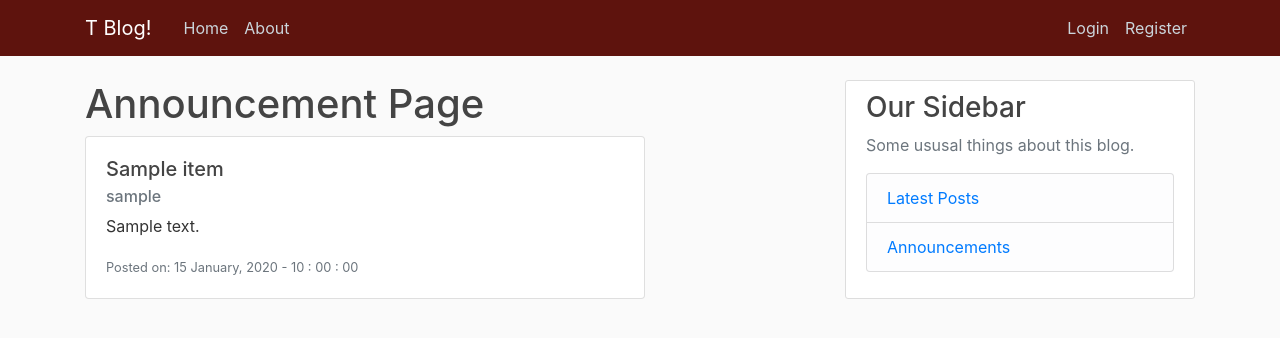
After one commit to sarthoksarik/django_blog_deployed, a Django app: template blog/templates/blog/announcements_list.html in a window 1280 px wide. The commit adds this page. Shown: the top 338 px of the page. Run offline with Django 3.2, Linux system fonts and the light colour scheme; the template is opened without the code that fills it: most values are stand-ins (such as "Sample title", 1, 10 or a date in 2020); some libraries are stand-ins or nearby versions.

Commit message:
announcement system is live

```diff
--- a/blog/admin.py
+++ b/blog/admin.py
@@ -1,4 +1,5 @@
 from django.contrib import admin
-from .models import Post
+from .models import Post, Announcements
 
 admin.site.register(Post)
+admin.site.register(Announcements)
--- /dev/null
+++ b/blog/templates/blog/announcements_list.html
@@ -0,0 +1,32 @@
+{% extends "blog/base.html" %}
+{% block content %}
+<h1>Announcement Page</h1>
+
+
+
+{% if announcements %}
+<!-- Announcement Model attributes: title(CharField), detail(TextField), date_created(DateTimeField), creator(Model -> User) -->
+{% for item in announcements %}
+<!-- announcements will be listed here -->
+<div class="card" style="max-width: 35rem;">
+    <div class="card-body">
+        <h5 class="card-title">{{item.title}}</h5>
+        <h6 class="card-subtitle mb-2 text-muted">{{item.creator.username}}</h6>
+        <p class="card-text">{{item.detail}}</p>
+        <p class="card-text"><small class="text-muted">Posted on:
+                {{item.date_created|date:'d F, Y - H : i : s'}}</small>
+        </p>
+    </div>
+</div>
+
+{% endfor %}
+
+{% else %}
+<!-- If there is no announement objects -->
+<div class="alert alert-success">
+    <p>Looks like no announcements for now!</p>
+</div>
+
+{% endif %}
+
+{% endblock content %}
--- a/blog/templates/blog/base.html
+++ b/blog/templates/blog/base.html
@@ -67,7 +67,7 @@
                     <ul class="list-group">
                         <li class="list-group-item list-group-item-light"><a href="{% url 'blog-home' %}">
                                 Latest Posts</a></li>
-                        <li class="list-group-item list-group-item-light"><a href="{% url 'blog-about' %}">
+                        <li class="list-group-item list-group-item-light"><a href="{% url 'blog-announcements' %}">
                                 Announcements</a></li>
                     </ul>
                     </p>
--- a/blog/urls.py
+++ b/blog/urls.py
@@ -14,7 +14,8 @@ urlpatterns = [
     path('post/<int:pk>/', PostDetailView.as_view(), name='post-detail'),
     path('post/new/', PostCreateView.as_view(), name='post-create'),
     path('post/<int:pk>/update/', PostUpdateView.as_view(), name='post-update'),
+    path('post/<int:pk>/delete/', PostDeleteView.as_view(), name='post-delete'),
     path('about/', views.about, name='blog-about'),
-    path('post/<int:pk>/delete/', PostDeleteView.as_view(), name='post-delete'),
+    path('announcements/', views.announcements, name='blog-announcements'),
 ]
 # <app>/<model>_<viewtype>.html
```
Also changed, not shown: blog/models.py (+8 -0 lines), blog/views.py (+11 -1 lines), 1 other file.
